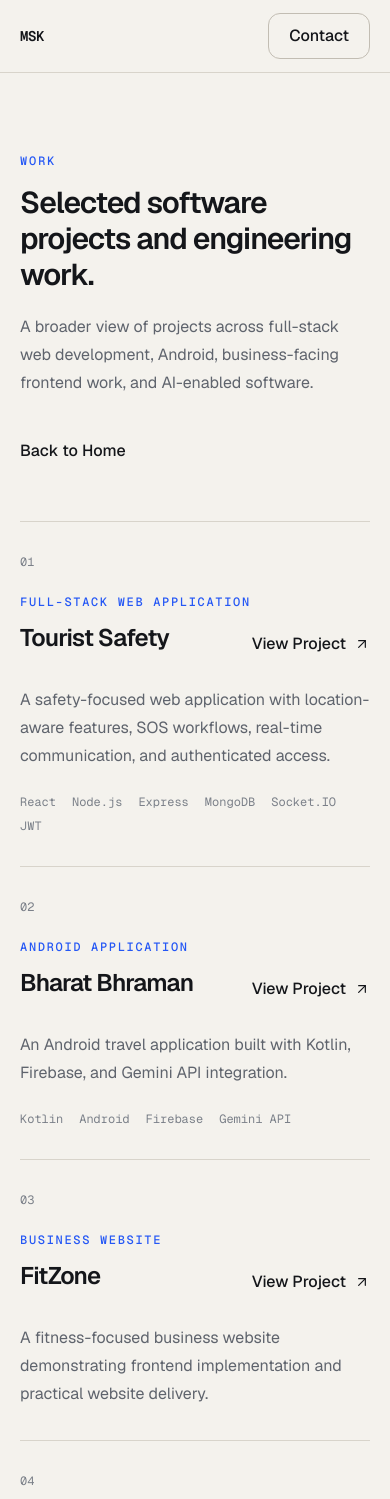
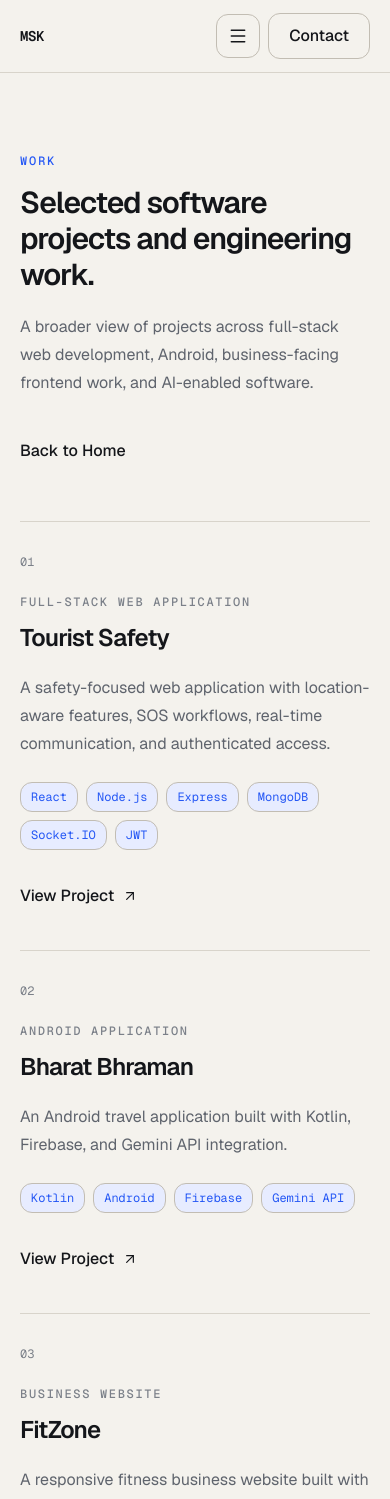
Before and after one commit to shahilkhan001/My-Portfolio, a Next.js app: page /work in a window 390 px wide. Shown: the top 1499 px of the page. Built offline with nearby package versions, Linux system fonts and the light colour scheme.

Commit message:
fix: refine portfolio navigation and responsive layout

```diff
--- a/src/app/globals.css
+++ b/src/app/globals.css
@@ -81,7 +81,6 @@ body {
 }
 
 a {
-  color: inherit;
   text-decoration: none;
 }
 
--- a/src/app/work/[slug]/page.tsx
+++ b/src/app/work/[slug]/page.tsx
@@ -55,7 +55,7 @@ export default async function ProjectPage({
               Back to Work
             </ActionLink>
 
-            <p className="mt-12 font-mono text-xs font-medium uppercase tracking-[0.14em] text-accent">
+            <p className="mt-12 font-mono text-xs font-medium uppercase tracking-[0.14em] text-ink-subtle">
               {project.eyebrow}
             </p>
 
@@ -66,12 +66,12 @@ export default async function ProjectPage({
             {project.technologies.length > 0 ? (
               <ul
                 aria-label={`${project.title} technologies`}
-                className="mt-8 flex flex-wrap gap-x-4 gap-y-2"
+                className="mt-8 flex flex-wrap gap-2"
               >
                 {project.technologies.map((technology) => (
                   <li
                     key={technology}
-                    className="font-mono text-xs text-ink-subtle"
+                    className="rounded-md border border-border-strong bg-accent-soft px-2.5 py-1.5 font-mono text-xs text-accent transition-colors duration-200 hover:border-accent hover:bg-accent hover:text-white"
                   >
                     {technology}
                   </li>
--- a/src/app/work/page.tsx
+++ b/src/app/work/page.tsx
@@ -38,7 +38,7 @@ export default function WorkPage() {
                 </span>
 
                 <div>
-                  <p className="font-mono text-xs font-medium uppercase tracking-[0.14em] text-accent">
+                  <p className="font-mono text-xs font-medium uppercase tracking-[0.14em] text-ink-subtle">
                     {project.eyebrow}
                   </p>
 
@@ -47,6 +47,7 @@ export default function WorkPage() {
                       {project.title}
                     </h2>
 
+                    <div className="hidden sm:block">
                       <ActionLink
                         href={`/work/${project.slug}`}
                         variant="text"
@@ -54,6 +55,7 @@ export default function WorkPage() {
                       >
                         View Project
                       </ActionLink>
+                    </div>
                   </div>
 
                   <p className="mt-5 max-w-2xl text-base leading-7 text-ink-muted sm:text-lg sm:leading-8">
@@ -63,18 +65,28 @@ export default function WorkPage() {
                   {project.technologies.length > 0 ? (
                     <ul
                       aria-label={`${project.title} technologies`}
-                      className="mt-6 flex flex-wrap gap-x-4 gap-y-2"
+                      className="mt-6 flex flex-wrap gap-2"
                     >
                       {project.technologies.map((technology) => (
                         <li
                           key={technology}
-                          className="font-mono text-xs text-ink-subtle"
+                          className="rounded-md border border-border-strong bg-accent-soft px-2.5 py-1.5 font-mono text-xs text-accent transition-colors duration-200 hover:border-accent hover:bg-accent hover:text-white"
                         >
                           {technology}
                         </li>
                       ))}
                     </ul>
                   ) : null}
+
+                  <div className="mt-6 sm:hidden">
+                    <ActionLink
+                      href={`/work/${project.slug}`}
+                      variant="text"
+                      showArrow
+                    >
+                      View Project
+                    </ActionLink>
+                  </div>
                 </div>
               </article>
             ))}
--- /dev/null
+++ b/src/components/layout/mobile-nav.tsx
@@ -0,0 +1,72 @@
+"use client";
+
+import { useState } from "react";
+import { Menu, X } from "lucide-react";
+
+const navigation = [
+  { label: "Work", href: "/#work" },
+  { label: "Experience", href: "/#experience" },
+  { label: "Capabilities", href: "/#capabilities" },
+  { label: "Services", href: "/#services" },
+  { label: "About", href: "/#about" },
+];
+
+export function MobileNav() {
+  const [open, setOpen] = useState(false);
+
+  function closeMenu() {
+    setOpen(false);
+  }
+
+  return (
+    <div className="lg:hidden">
+      <button
+        type="button"
+        aria-expanded={open}
+        aria-controls="mobile-navigation"
+        aria-label={open ? "Close navigation menu" : "Open navigation menu"}
+        onClick={() => setOpen((current) => !current)}
+        className="inline-flex size-11 items-center justify-center rounded-md border border-border-strong text-ink transition-colors duration-200 hover:bg-surface-muted"
+      >
+        {open ? (
+          <X aria-hidden="true" className="size-5" strokeWidth={1.8} />
+        ) : (
+          <Menu aria-hidden="true" className="size-5" strokeWidth={1.8} />
+        )}
+      </button>
+
+      {open ? (
+        <nav
+          id="mobile-navigation"
+          aria-label="Mobile navigation"
+          className="absolute inset-x-0 top-full border-b border-border bg-page"
+        >
+          <div className="mx-auto max-w-7xl px-5 py-4 sm:px-8">
+            <div className="grid">
+              {navigation.map((item) => (
+                <a
+                  key={item.href}
+                  href={item.href}
+                  onClick={closeMenu}
+                  className="border-b border-border py-3 text-sm font-medium text-ink-muted transition-colors duration-200 last:border-b-0 hover:text-ink"
+                >
+                  {item.label}
+                </a>
+              ))}
+
+              <a
+                href="https://github.com/shahilkhan001"
+                target="_blank"
+                rel="noreferrer"
+                onClick={closeMenu}
+                className="pt-3 text-sm font-medium text-ink-muted transition-colors duration-200 hover:text-ink"
+              >
+                GitHub
+              </a>
+            </div>
+          </div>
+        </nav>
+      ) : null}
+    </div>
+  );
+}
--- a/src/components/layout/site-footer.tsx
+++ b/src/components/layout/site-footer.tsx
@@ -4,7 +4,7 @@ import { Container } from "@/components/ui/container";
 export function SiteFooter() {
   return (
     <footer className="border-t border-border bg-page">
-      <Container className="grid gap-8 py-10 sm:grid-cols-2 sm:items-end lg:py-12">
+      <Container className="grid gap-8 py-10 sm:grid-cols-2 sm:items-center lg:py-12">
         <div>
           <p className="font-mono text-sm font-semibold tracking-[-0.02em] text-ink">
             Mohammad Shahil Khan
--- a/src/components/layout/site-header.tsx
+++ b/src/components/layout/site-header.tsx
@@ -1,6 +1,7 @@
-import Link from "next/link";
+/* eslint-disable @next/next/no-html-link-for-pages -- Native homepage anchors intentionally preserve repeat-scroll behavior. */
 import { ActionLink } from "@/components/ui/action-link";
 import { Container } from "@/components/ui/container";
+import { MobileNav } from "@/components/layout/mobile-nav";
 
 const navigation = [
   { label: "Work", href: "/#work" },
@@ -12,28 +13,28 @@ const navigation = [
 
 export function SiteHeader() {
   return (
-    <header className="border-b border-border bg-page">
+    <header className="relative sticky top-0 z-50 border-b border-border bg-page">
       <Container className="flex min-h-18 items-center justify-between gap-6">
-        <Link
-          href="/"
+        <a
+          href="/#top"
           className="shrink-0 font-mono text-sm font-semibold tracking-[-0.02em] text-ink"
           aria-label="Mohammad Shahil Khan — Home"
         >
           MSK
-        </Link>
+        </a>
 
         <nav
           aria-label="Primary navigation"
           className="hidden items-center gap-7 lg:flex"
         >
           {navigation.map((item) => (
-            <Link
+            <a
               key={item.href}
               href={item.href}
               className="text-sm font-medium text-ink-muted transition-colors duration-200 hover:text-ink"
             >
               {item.label}
-            </Link>
+            </a>
           ))}
         </nav>
 
@@ -42,10 +43,12 @@ export function SiteHeader() {
             href="https://github.com/shahilkhan001"
             target="_blank"
             rel="noreferrer"
-            className="hidden min-h-11 items-center rounded-md px-3 text-sm font-medium text-ink-muted transition-colors duration-200 hover:bg-surface-muted hover:text-ink sm:inline-flex"
+            className="hidden min-h-11 items-center rounded-md px-3 text-sm font-medium text-ink-muted transition-colors duration-200 hover:bg-surface-muted hover:text-ink lg:inline-flex"
           >
             GitHub
           </a>
+
+          <MobileNav />
 
           <ActionLink href="/#contact" variant="secondary">
             Contact
--- a/src/components/sections/capabilities.tsx
+++ b/src/components/sections/capabilities.tsx
@@ -6,7 +6,7 @@ export function CapabilitiesSection() {
   return (
     <Section id="capabilities" tone="page">
       <div className="grid gap-12 lg:grid-cols-12 lg:gap-16">
-        <div className="lg:col-span-4">
+        <div className="lg:sticky lg:top-24 lg:col-span-4 lg:self-start">
           <SectionHeading
             eyebrow="Capabilities"
             title="A practical engineering toolkit across web, mobile, and integrations."
@@ -35,12 +35,12 @@ export function CapabilitiesSection() {
 
                 <ul
                   aria-label={`${capability.title} skills`}
-                  className="mt-6 flex flex-wrap gap-x-4 gap-y-2"
+                  className="mt-6 flex flex-wrap gap-2"
                 >
                   {capability.skills.map((skill) => (
                     <li
                       key={skill}
-                      className="font-mono text-xs text-ink-subtle"
+                      className="rounded-md border border-border-strong bg-accent-soft px-2.5 py-1.5 font-mono text-xs text-accent transition-colors duration-200 hover:border-accent hover:bg-accent hover:text-white"
                     >
                       {skill}
                     </li>
--- a/src/components/sections/hero.tsx
+++ b/src/components/sections/hero.tsx
@@ -4,7 +4,7 @@ import { profile } from "@/content/profile";
 
 export function Hero() {
   return (
-    <section className="border-b border-border bg-page">
+    <section id="top" className="border-b border-border bg-page">
       <Container className="grid min-h-[calc(100svh-4.5rem)] items-center gap-16 py-20 lg:grid-cols-12 lg:py-28">
         <div className="lg:col-span-9 xl:col-span-8">
           <div className="mb-8 flex flex-wrap items-center gap-x-4 gap-y-2 font-mono text-xs uppercase tracking-[0.14em] text-ink-muted">
--- a/src/components/sections/services.tsx
+++ b/src/components/sections/services.tsx
@@ -6,7 +6,7 @@ export function ServicesSection() {
   return (
     <Section id="services" tone="muted">
       <div className="grid gap-12 lg:grid-cols-12 lg:gap-16">
-        <div className="lg:col-span-4">
+        <div className="lg:sticky lg:top-24 lg:col-span-4 lg:self-start">
           <SectionHeading
             eyebrow="Services"
             title="Selected ways I can contribute beyond a full-time role."
--- a/src/components/ui/action-link.tsx
+++ b/src/components/ui/action-link.tsx
@@ -26,6 +26,7 @@ export function ActionLink({
   variant = "primary",
   external = false,
   showArrow = false,
+  href,
   ...props
 }: ActionLinkProps) {
   const sharedClasses =
@@ -33,17 +34,33 @@ export function ActionLink({
       ? "inline-flex min-h-11 items-center gap-2 font-medium transition-colors duration-200"
       : "inline-flex min-h-11 items-center justify-center gap-2 rounded-md px-5 py-2.5 font-medium transition-colors duration-200";
 
+  const classes = `${sharedClasses} ${variantClasses[variant]} ${className}`;
+  const content = (
+    <>
+      <span>{children}</span>
+      {showArrow ? (
+        <ArrowUpRight aria-hidden="true" className="size-4" strokeWidth={1.8} />
+      ) : null}
+    </>
+  );
+
+  if (typeof href === "string" && href.startsWith("/#")) {
+    return (
+      <a className={classes} href={href} {...props}>
+        {content}
+      </a>
+    );
+  }
+
   return (
     <Link
-      className={`${sharedClasses} ${variantClasses[variant]} ${className}`}
+      className={classes}
+      href={href}
       target={external ? "_blank" : undefined}
       rel={external ? "noreferrer" : undefined}
       {...props}
     >
-      <span>{children}</span>
-      {showArrow ? (
-        <ArrowUpRight aria-hidden="true" className="size-4" strokeWidth={1.8} />
-      ) : null}
+      {content}
     </Link>
   );
 }
--- a/src/content/projects.ts
+++ b/src/content/projects.ts
@@ -8,7 +8,7 @@ export const projects = [
     summary:
       "A safety-focused web application with location-aware features, SOS workflows, real-time communication, and authenticated access.",
     description:
-      "Tourist Safety brings together GPS-based functionality, emergency-oriented workflows, real-time updates, and user authentication in a full-stack application.",
+      "Tourist Safety is a full-stack safety platform designed around location-aware assistance and emergency response. It combines GPS-based tracking, SOS workflows, real-time admin-user communication through Socket.IO, and JWT-based authentication, with MongoDB supporting application data and live synchronization.",
     technologies: [
       "React",
       "Node.js",
@@ -25,7 +25,7 @@ export const projects = [
       },
       {
         label: "GitHub",
-        href: "https://github.com/shahilkhan001/Tourist-Safety",
+        href: "https://github.com/shahilkhan001/Tourist-Safety-Application",
       },
     ],
     highlights: [
@@ -42,7 +42,7 @@ export const projects = [
     summary:
       "An Android travel application built with Kotlin, Firebase, and Gemini API integration.",
     description:
-      "Bharat Bhraman is an Android application focused on travel exploration, combining native Android development with Firebase services and AI-enabled functionality through the Gemini API.",
+      "Bharat Bhraman is a native Android tourism application that combines travel exploration with AI-enabled features through the Gemini API. The app uses Firebase for authentication and cloud-backed functionality, includes biometric security and multilingual tourism features, and was published on Google Play.",
     technologies: ["Kotlin", "Android", "Firebase", "Gemini API"],
     featured: true,
     links: [
@@ -67,10 +67,11 @@ export const projects = [
     title: "FitZone",
     eyebrow: "Business Website",
     summary:
-      "A fitness-focused business website demonstrating frontend implementation and practical website delivery.",
+      "A responsive fitness business website built with React and Tailwind CSS, featuring structured sections for programs, pricing, testimonials, and contact flows.",
     description:
-      "FitZone is an independent business-style website project used to demonstrate practical frontend development and presentation for a fitness-oriented brand.",
-    technologies: [],
+      "FitZone is an independently deployed, client-style fitness website built to demonstrate practical business-facing frontend development. It uses reusable React components, responsive layouts, smooth section navigation, and structured content for programs, pricing, testimonials, and contact.",
+
+    technologies: ["React.js", "Tailwind CSS", "JavaScript", "Vercel"],
     featured: true,
     links: [
       {
@@ -91,34 +92,49 @@ export const projects = [
   {
     slug: "geoai-smart-explorer",
     title: "GeoAI Smart Explorer",
-    eyebrow: "AI-Enabled Web Project",
+    eyebrow: "Android Application",
     summary:
-      "An AI-enabled geography exploration project evolved from an earlier Geography Explorer application.",
+      "An Android geography learning application built with Kotlin, Google Maps API, and Firebase for interactive maps, location search, authentication, quizzes, and score tracking.",
     description:
-      "GeoAI Smart Explorer develops the earlier Geography Explorer concept into a broader AI-enabled exploration experience.",
-    technologies: [],
+      "GeoAI Smart Explorer is an Android application for interactive geographical learning and exploration. It integrates Google Maps API for live maps, location search, and multiple map views, while Firebase supports authentication and quiz and score-tracking workflows.",
+
+    technologies: ["Kotlin", "Android SDK", "Google Maps API", "Firebase"],
     featured: false,
-    links: [],
+    links: [
+      {
+        label: "GitHub",
+        href: "https://github.com/shahilkhan001/GeoAI-Smart-Explorer",
+      },
+    ],
     highlights: [
-      "Evolution of the earlier Geography Explorer project",
-      "Geography-focused exploration experience",
-      "AI-enabled project direction",
+      "Interactive geographical learning with Google Maps",
+      "Location search and multiple map views",
+      "Firebase-backed authentication",
+      "Quiz and score tracking",
     ],
   },
   {
     slug: "utilmonitor",
     title: "UtilMonitor",
-    eyebrow: "Software Project",
+    eyebrow: "Android Application",
     summary:
-      "An earlier software project retained as supporting evidence of hands-on application development.",
+      "An Android utility-tracking application built with Kotlin and Firebase for real-time usage updates, cloud-backed data, and simple consumption analytics.",
     description:
-      "UtilMonitor is part of the supporting project archive and represents earlier practical software development work.",
-    technologies: [],
+      "UtilMonitor is an Android application focused on tracking utility consumption through a clean mobile interface. It uses Firebase for cloud-backed storage and real-time synchronization, with a simple analytics dashboard for reviewing changing usage data.",
+
+    technologies: ["Kotlin", "Android Studio", "Firebase"],
     featured: false,
-    links: [],
+    links: [
+      {
+        label: "GitHub",
+        href: "https://github.com/shahilkhan001/UtilMonitor",
+      },
+    ],
     highlights: [
-      "Earlier hands-on software project",
-      "Supporting portfolio work",
+      "Real-time utility data synchronization",
+      "Cloud-backed storage with Firebase",
+      "Usage analytics dashboard",
+      "Responsive Android interface",
     ],
   },
 ] as const satisfies readonly Project[];
```
Also changed, not shown: src/components/sections/selected-work.tsx (+16 -4 lines). Lines whose indentation alone changed are shown as unchanged.
